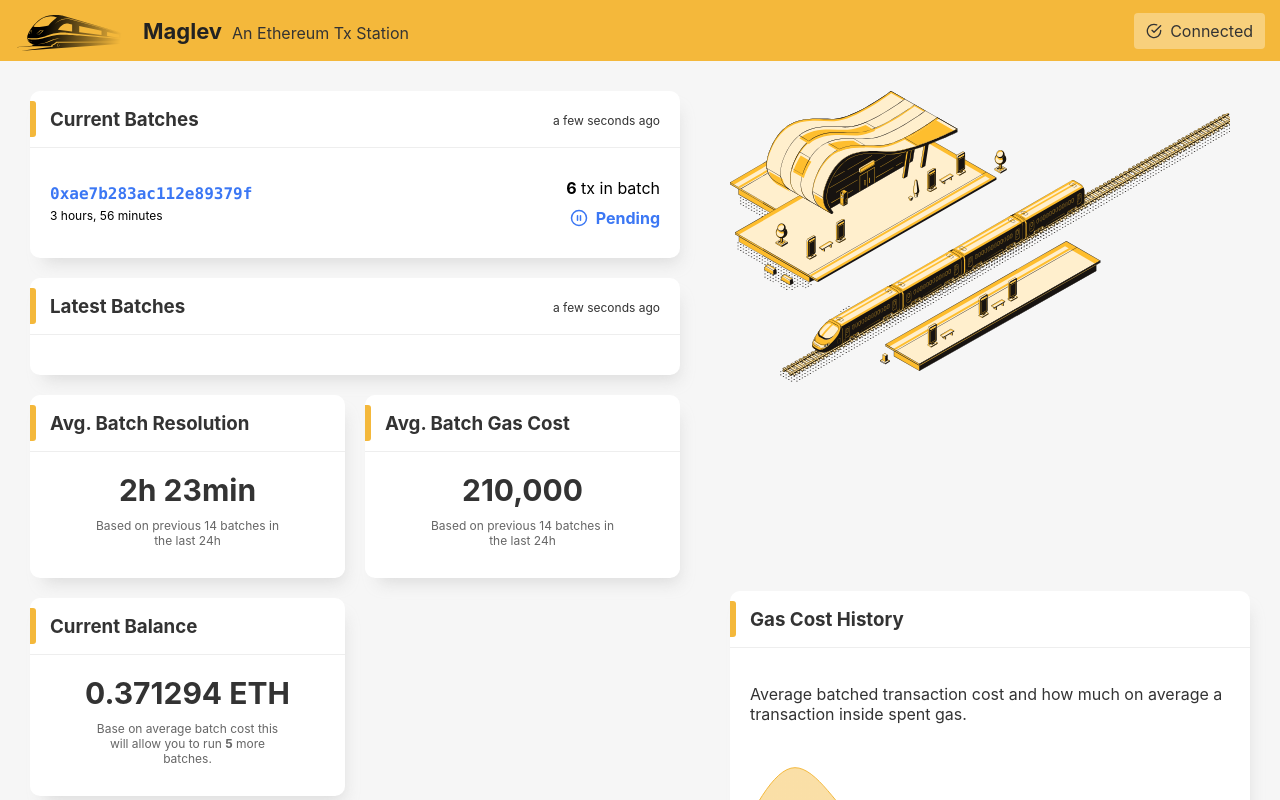
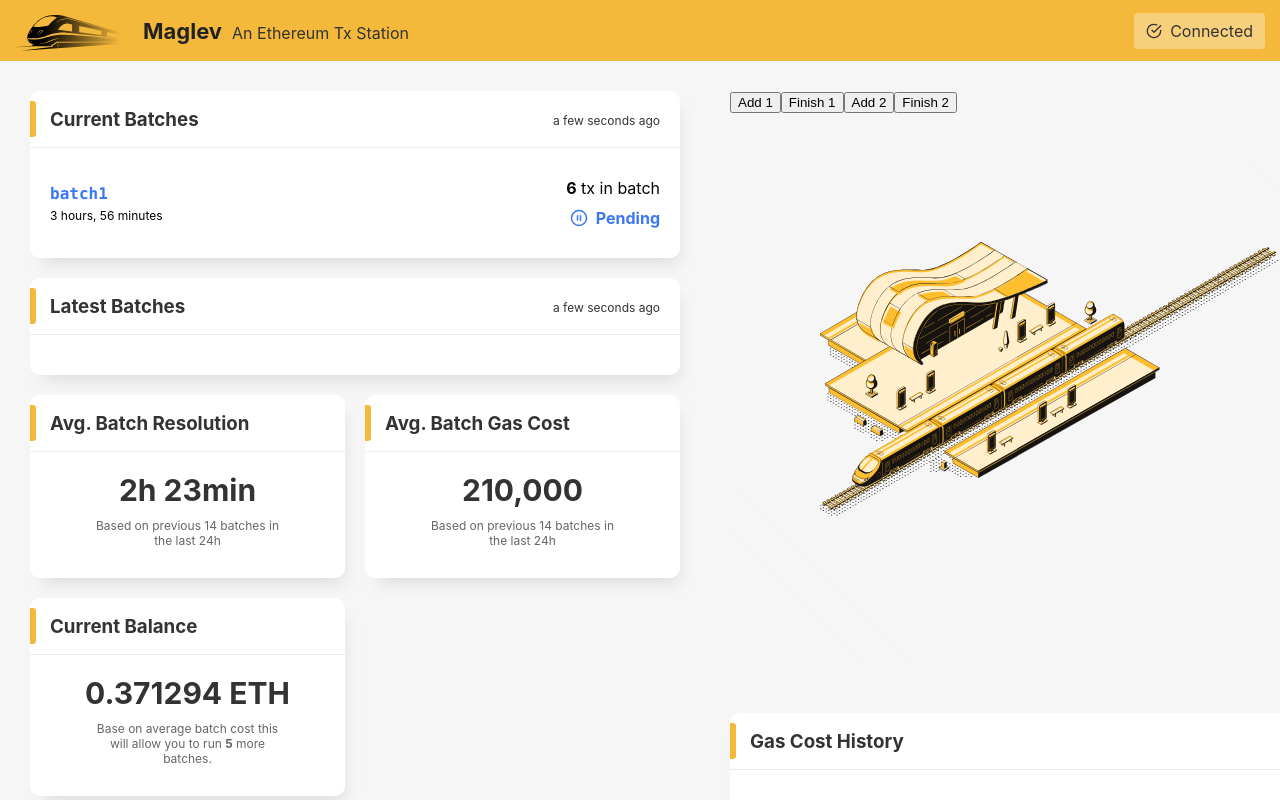
Before and after one commit to Tenderly/ethberlinzwei-maglev, a React (Create React App) app in the folder ui/: page / in a window 1280 px wide. Built offline with nearby package versions, Linux system fonts and the light colour scheme.

Commit message:
commit to commit

```diff
--- a/ui/public/index.html
+++ b/ui/public/index.html
@@ -24,7 +24,7 @@
       work correctly both with client-side routing and a non-root public URL.
       Learn how to configure a non-root public URL by running `npm run build`.
     -->
-    <title>Maglev | Tx Station</title>
+    <title>Maglev | Ethereum Tx Station</title>
   </head>
   <body>
     <noscript>You need to enable JavaScript to run this app.</noscript>
--- a/ui/src/StationAnimation/StationAnimation.js
+++ b/ui/src/StationAnimation/StationAnimation.js
@@ -9,36 +9,71 @@ import StationFront from './StationFront.svg';
 import './StationAnimation.scss'
 
 class StationAnimation extends Component {
+    constructor(props) {
+        super(props);
+
+        this.state = {
+            trains: [],
+        };
+    }
+
+    componentDidMount() {
+        const {batches} = this.props;
+
+        console.log(batches);
+
+        this.setState({
+            trains: batches.reduce((data, batch) => {
+                return data;
+            }, {}),
+        })
+    }
+
     render() {
+        const {batches} = this.props;
+
         return (
             <div className="StationAnimation">
                 <div className="Fade"/>
                 <div className="FrontLayer Layer">
-                    <img src={StationFront} alt="" className="StationFront"/>
+                    <img src={StationFront} alt="" className="StationFront" data-batches={batches.length}/>
                 </div>
                 <div className="MiddleLayer Layer">
-                    <div className="TrainTrack">
+                    {batches.length === 0 && <div className="TrainTrack">
+                        <div className="Rails NoAnim">
+                            <div className="RailWrapper"><img src={Rails} alt="" className="Rail"/></div>
+                            <div className="RailWrapper"><img src={Rails} alt="" className="Rail"/></div>
+                            <div className="RailWrapper"><img src={Rails} alt="" className="Rail"/></div>
+                            <div className="RailWrapper"><img src={Rails} alt="" className="Rail"/></div>
+                            <div className="RailWrapper"><img src={Rails} alt="" className="Rail"/></div>
+                            <div className="RailWrapper"><img src={Rails} alt="" className="Rail"/></div>
+                            <div className="RailWrapper"><img src={Rails} alt="" className="Rail"/></div>
+                            <div className="RailWrapper"><img src={Rails} alt="" className="Rail"/></div>
+                            <div className="RailWrapper"><img src={Rails} alt="" className="Rail"/></div>
+                        </div>
+                    </div>}
+                    {batches.map(batch => <div className="TrainTrack" key={batch.id}>
                         <div className="Rails">
-                            <img src={Rails} alt="" className="Rail"/>
-                            <img src={Rails} alt="" className="Rail"/>
-                            <img src={Rails} alt="" className="Rail"/>
-                            <img src={Rails} alt="" className="Rail"/>
-                            <img src={Rails} alt="" className="Rail"/>
-                            <img src={Rails} alt="" className="Rail"/>
-                            <img src={Rails} alt="" className="Rail"/>
-                            <img src={Rails} alt="" className="Rail"/>
-                            <img src={Rails} alt="" className="Rail"/>
+                            <div className="RailWrapper"><img src={Rails} alt="" className="Rail"/></div>
+                            <div className="RailWrapper"><img src={Rails} alt="" className="Rail"/></div>
+                            <div className="RailWrapper"><img src={Rails} alt="" className="Rail"/></div>
+                            <div className="RailWrapper"><img src={Rails} alt="" className="Rail"/></div>
+                            <div className="RailWrapper"><img src={Rails} alt="" className="Rail"/></div>
+                            <div className="RailWrapper"><img src={Rails} alt="" className="Rail"/></div>
+                            <div className="RailWrapper"><img src={Rails} alt="" className="Rail"/></div>
+                            <div className="RailWrapper"><img src={Rails} alt="" className="Rail"/></div>
+                            <div className="RailWrapper"><img src={Rails} alt="" className="Rail"/></div>
                         </div>
                         <div className="Train">
                             <img src={TrainFront} alt="" className="TrainFront"/>
-                            <img src={TrainWagon} alt="" className="TrainWagon"/>
-                            <img src={TrainWagon} alt="" className="TrainWagon"/>
-                            <img src={TrainWagon} alt="" className="TrainWagon"/>
+                            <div className="TrainWagonWrapper"><img src={TrainWagon} alt="" className="TrainWagon"/></div>
+                            <div className="TrainWagonWrapper"><img src={TrainWagon} alt="" className="TrainWagon"/></div>
+                            <div className="TrainWagonWrapper"><img src={TrainWagon} alt="" className="TrainWagon"/></div>
                         </div>
-                    </div>
+                    </div>)}
                 </div>
                 <div className="BackLayer Layer">
-                    <img src={StationBack} alt="" className="StationFront"/>
+                    <img src={StationBack} alt="" className="StationBack"/>
                 </div>
             </div>
         );
--- a/ui/src/StationAnimation/StationAnimation.scss
+++ b/ui/src/StationAnimation/StationAnimation.scss
@@ -1,8 +1,47 @@
+@keyframes RailsEnter {
+  0% {
+    transform: rotate(-30deg) translateX(-350px) rotate(30deg);
+  }
+  100% {
+    transform: rotate(-30deg) translateX(0px) rotate(30deg);
+  }
+}
+
+@keyframes TrainFrontEnter {
+  0% {
+    transform: rotate(-30deg) translateX(-350px) rotate(30deg);
+  }
+  100% {
+    transform: rotate(-30deg) translateX(0px) rotate(30deg);
+  }
+}
+
+@keyframes TrainWagonEnter {
+  0% {
+    transform: rotate(-30deg) translateX(500px) rotate(30deg);
+  }
+  100% {
+    transform: rotate(-30deg) translateX(0px) rotate(30deg);
+  }
+}
+
+@for $i from 1 through 8 {
+  @keyframes RailEnter#{$i} {
+    0% {
+      transform: rotate(-30deg) translateX(-50px * (9 - $i)) rotate(30deg);
+    }
+    100% {
+      transform: rotate(-30deg) translateX(0px) rotate(30deg);
+    }
+  }
+}
+
 .StationAnimation {
-  width: 500px;
+  width: 700px;
   height: 500px;
   overflow: hidden;
   position: relative;
+  margin: 50px auto;
 
   .Fade {
     position: absolute;
@@ -11,9 +50,10 @@
     top: 0;
     z-index: 500;
     left: 0;
-    box-shadow: 0 0 5px 3px red inset;
+    transform: rotate(45deg) scale(2.1);
+    box-shadow: 0 0 20px 100px #f6f6f6 inset;
+    //box-shadow: 0 0 20px 100px red inset;
     pointer-events: none;
-    opacity: 0;
   }
 
   .Layer {
@@ -26,36 +66,72 @@
 
   .FrontLayer {
     z-index: 300;
+  }
 
-    .StationFront {
-      position: absolute;
-      top: 150px;
-      left: 150px;
+  .StationBack {
+    position: absolute;
+    top: 79px;
+    left: 90px;
+  }
+
+  .StationFront {
+    position: absolute;
+    top: 185px;
+    left: 209px;
+    transition: 0.2s ease-out;
+    transform: rotate(30deg) translateX(0) rotate(-30deg);
+
+    &[data-batches="2"] {
+      transform: rotate(30deg) translateX(20px) rotate(-30deg);
     }
   }
 
   .TrainTrack {
     position: absolute;
-    top: 250px;
-    left: 50px;
+    top: 312px;
+    left: 90px;
+
+    @for $i from 1 through 10 {
+      &:nth-child(#{$i + 1}) {
+        z-index: 190 - $i;
+        transform: rotate(30deg) translateX(26px * ($i)) rotate(-30deg);
+      }
+    }
   }
 
   .Rails {
     position: absolute;
     left: 0;
     top: 0;
+    animation: 1s RailsEnter ease-in;
 
-    .Rail {
+    .RailWrapper {
       position: absolute;
       z-index: 150;
       left: 0;
       top: 0;
+
+      @for $i from 1 through 8 {
+        &:nth-child(#{$i}) {animation: 1s RailEnter#{$i} ease-in}
+      }
+    }
+
+    .Rail {
+      position: relative;
     }
 
     @for $i from 1 through 10 {
-      .Rail:nth-child(#{$i + 1}) {
+      .RailWrapper:nth-child(#{$i + 1}) .Rail {
         z-index: 150 - $i;
         transform: rotate(-30deg) translateX(57px * ($i)) rotate(30deg);
+      }
+    }
+
+    &.NoAnim {
+      animation: initial !important;
+
+      .Rail, .RailWrapper {
+        animation: initial !important;
       }
     }
   }
@@ -69,26 +145,33 @@
   .MiddleLayer {
     z-index: 200;
 
-    .TrainFront {
-      z-index: 190;
-    }
-
-    .TrainWagon {
+    .TrainWagonWrapper {
       position: absolute;
       left: 0;
       top: 0;
+      z-index: 160;
+      animation: 1.5s 1.5s TrainWagonEnter cubic-bezier(0.215, 0.61, 0.355, 1) backwards;
+
+      .TrainWagon {
+        position: relative;
+      }
     }
 
     .TrainFront {
+      z-index: 180;
       position: absolute;
       left: -74.3px;
       top: 35.4px;
+      animation: 1s 1s TrainFrontEnter cubic-bezier(0.215, 0.61, 0.355, 1) backwards;
     }
 
     @for $i from 1 through 10 {
-      .TrainWagon:nth-child(#{$i}) {
-        z-index: 190 - $i;
-        transform: rotate(-30deg) translateX(71px * ($i - 2)) rotate(30deg);
+      .TrainWagonWrapper:nth-child(#{$i}) {
+        z-index: 160 - $i;
+
+        .TrainWagon {
+          transform: rotate(-30deg) translateX(71px * ($i - 2)) rotate(30deg);
+        }
       }
     }
   }
--- a/ui/src/components/Batch/BatchStatus.js
+++ b/ui/src/components/Batch/BatchStatus.js
@@ -12,7 +12,7 @@ const BatchStatus = ({batch}) => {
                 <span className="BlueText">Pending</span>
             </Fragment>}
             {batch.status === 'success' && <Fragment>
-                <CheckCircle size={14}/>
+                <CheckCircle color="#16ba43" size={18}/>
                 <span className="SuccessText">Success</span>
             </Fragment>}
         </div>
--- a/ui/src/core/actions.js
+++ b/ui/src/core/actions.js
@@ -0,0 +1,20 @@
+export const ADD_BATCH = 'ADD_BATCH';
+export const FINISH_BATCH = 'FINISH_BATCH';
+
+export const addBatch = (batchId) => {
+    return dispatch => {
+        dispatch({
+            type: ADD_BATCH,
+            batchId,
+        });
+    }
+};
+
+export const finishBatch = (batchId) => {
+    return dispatch => {
+        dispatch({
+            type: FINISH_BATCH,
+            batchId,
+        });
+    }
+};
--- a/ui/src/core/reducer.js
+++ b/ui/src/core/reducer.js
@@ -1,23 +1,94 @@
 import {combineReducers} from "redux";
 import moment from "moment";
+import {ADD_BATCH, FINISH_BATCH} from "./actions";
 
 const initialState = {
     batches: {
-        '0xae7b283ac112e89379f': {
-            id: '0xae7b283ac112e89379f',
+        'batch1': {
+            id: 'batch1',
             status: 'pending',
             startedAt: moment('2019-08-24 12:31'),
             transactions: 6,
         },
     },
-    virtualTransactions: {},
-    batchTransactions: {},
+    virtualTransactions: {
+        '0xvirt1': {
+            vHash: '0xvirt1',
+            from: 'qwe',
+            to: '0xGoToAddress',
+        },
+        '0xvirt2': {
+            vHash: '0xvirt2',
+            from: 'qwe',
+            to: '0xGoToAddress',
+        },
+        '0xvirt3': {
+            vHash: '0xvirt3',
+            from: 'qwe',
+            to: '0xGoToAddress',
+        },
+        '0xvirt4': {
+            vHash: '0xvirt4',
+            from: 'qwe',
+            to: '0xGoToAddress',
+        },
+        '0xvirt5': {
+            vHash: '0xvirt5',
+            from: 'qwe',
+            to: '0xGoToAddress',
+        },
+        '0xvirt6': {
+            vHash: '0xvirt6',
+            from: 'qwe',
+            to: '0xGoToAddress',
+        },
+        '0xvirt7': {
+            vHash: '0xvirt7',
+            from: 'qwe',
+            to: '0xGoToAddress',
+        },
+    },
+    batchTransactions: {
+        '0xae7b283ac112e89379f': [
+            '0xvirt1',
+            '0xvirt2',
+            '0xvirt3',
+            '0xvirt4',
+            '0xvirt5',
+            '0xvirt6',
+            '0xvirt7',
+        ],
+    },
     lastSync: moment(),
     appLoaded: false,
 };
 
 const reducer = (state = initialState, action) => {
     switch (action.type) {
+        case ADD_BATCH:
+            return {
+                ...state,
+                batches: {
+                    ...state.batches,
+                    [action.batchId]: {
+                        id: action.batchId,
+                        status: 'pending',
+                        startedAt: moment(),
+                        transactions: 120,
+                    },
+                }
+            };
+        case FINISH_BATCH:
+            return {
+                ...state,
+                batches: {
+                    ...state.batches,
+                    [action.batchId]: {
+                        ...state.batches[action.batchId],
+                        status: 'success'
+                    },
+                }
+            };
         default:
             return state;
     }
--- a/ui/src/index.css
+++ b/ui/src/index.css
@@ -49,7 +49,7 @@ code, .MonoText {
 }
 
 .SuccessText {
-  color: #D3F43B;
+  color: #16ba43;
 }
 
 .DangerText {
--- a/ui/src/pages/OverviewPage.js
+++ b/ui/src/pages/OverviewPage.js
@@ -9,6 +9,9 @@ import './OverviewPage.scss';
 import StationAnimation from "../StationAnimation/StationAnimation";
 import GasGraphs from "../components/GasGraphs/GasGraphs";
 import GasMetrics from "../components/GasGraphs/GasMetrics";
+import {bindActionCreators} from "redux";
+
+import * as actions from '../core/actions';
 
 function mapStateToProps({app}) {
     return {
@@ -19,12 +22,26 @@ function mapStateToProps({app}) {
 }
 
 function mapDispatchToProps(dispatch) {
-    return {};
+    return {
+        actions: bindActionCreators(actions, dispatch)
+    };
 }
 
 
 
 class OverviewPage extends Component {
+    handleAddBatch = (batchId) => {
+        const {actions} = this.props;
+
+        actions.addBatch(batchId);
+    };
+
+    handleFinishBatch = (batchId) => {
+        const {actions} = this.props;
+
+        actions.finishBatch(batchId);
+    };
+
     render() {
         const {currentBatches, finishedBatches, lastSync} = this.props;
 
@@ -37,7 +54,13 @@ class OverviewPage extends Component {
                         <GasMetrics/>
                     </div>
                     <div className="AnimationsWrapper">
-                        <StationAnimation/>
+                        <div>
+                            <button onClick={() => this.handleAddBatch('batch1')}>Add 1</button>
+                            <button onClick={() => this.handleFinishBatch('batch1')}>Finish 1</button>
+                            <button onClick={() => this.handleAddBatch('batch2')}>Add 2</button>
+                            <button onClick={() => this.handleFinishBatch('batch2')}>Finish 2</button>
+                        </div>
+                        <StationAnimation batches={currentBatches}/>
                         <GasGraphs/>
                     </div>
                 </div>
```
